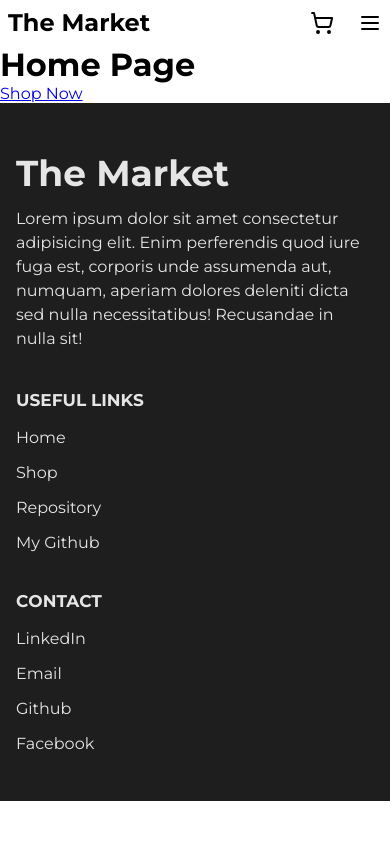
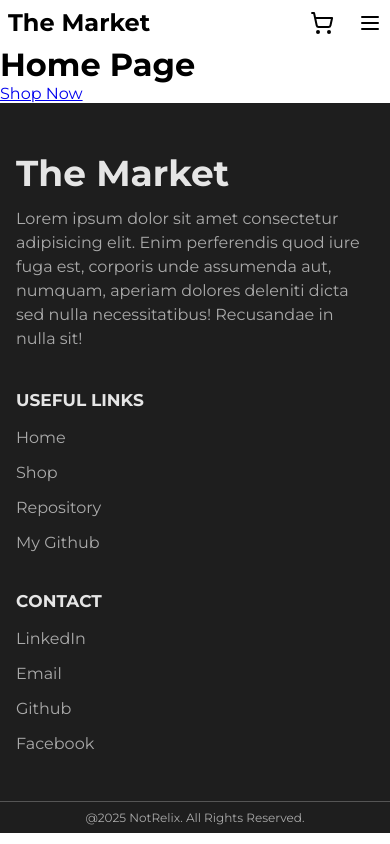
Before and after one commit to NotRelix/the-market, a React (Vite) app: page / in a window 390 px wide. Built offline with nearby package versions, Linux system fonts and the light colour scheme.

Commit message:
feat(footer): add rights section

```diff
--- a/src/components/Footer/Footer.jsx
+++ b/src/components/Footer/Footer.jsx
@@ -1,11 +1,18 @@
-import styles from './footer.module.css'
+import styles from "./footer.module.css";
 
 const Footer = () => {
+  const currentYear = new Date().getFullYear();
   return (
     <footer>
+      <div className={styles.mainContainer}>
         <div className={styles.left}>
           <h1 className={styles.brandName}>The Market</h1>
-        <p className={styles.description}>Lorem ipsum dolor sit amet consectetur adipisicing elit. Enim perferendis quod iure fuga est, corporis unde assumenda aut, numquam, aperiam dolores deleniti dicta sed nulla necessitatibus! Recusandae in nulla sit!</p>
+          <p className={styles.description}>
+            Lorem ipsum dolor sit amet consectetur adipisicing elit. Enim
+            perferendis quod iure fuga est, corporis unde assumenda aut,
+            numquam, aperiam dolores deleniti dicta sed nulla necessitatibus!
+            Recusandae in nulla sit!
+          </p>
         </div>
         <div className={styles.right}>
           <div>
@@ -27,8 +34,12 @@ const Footer = () => {
             </ul>
           </div>
         </div>
+      </div>
+      <div className={styles.bottomSection}>
+        <p>@{currentYear} NotRelix. All Rights Reserved.</p>
+      </div>
     </footer>
-  )
-}
+  );
+};
 
-export default Footer
+export default Footer;
--- a/src/components/Footer/Footer.module.css
+++ b/src/components/Footer/Footer.module.css
@@ -1,9 +1,14 @@
 footer {
   display: flex;
-  justify-content: space-between;
-  padding: 48px 72px;
+  flex-direction: column;
   background-color: var(--footer-bg);
   color: var(--footer-text);
+}
+
+.mainContainer {
+  display: flex;
+  padding: 48px 72px;
+  justify-content: space-between;
 }
 
 .brandName {
@@ -38,14 +43,27 @@ ul {
   gap: 16px;
 }
 
+li,
+.description {
+  color: var(--neutral-text-dark);
+}
+
+.bottomSection {
+  border-top: 1px solid var(--border-dark);
+  padding: 8px;
+  text-align: center;
+  font-size: 12px;
+  color: var(--neutral-text-dark);
+}
+
 @media (max-width: 992px) {
-  footer {
+  .mainContainer {
     padding: 48px 36px;
   }
 }
 
 @media (max-width: 768px) {
-  footer {
+  .mainContainer {
     flex-direction: column;
     gap: 32px;
   }
@@ -56,7 +74,7 @@ ul {
 }
 
 @media (max-width: 480px) {
-  footer {
+  .mainContainer {
     padding: 48px 16px;
   }
 
--- a/src/index.css
+++ b/src/index.css
@@ -2,8 +2,10 @@
 
 :root {
   --primary-text: black;
+  --neutral-text-dark: rgb(170, 170, 170);
   --footer-bg: rgb(30, 30, 30);
   --footer-text: rgb(229, 229, 229);
+  --border-dark: rgb(85, 85, 85);
 }
 
 * {
```
Lines whose indentation alone changed are shown as unchanged.
